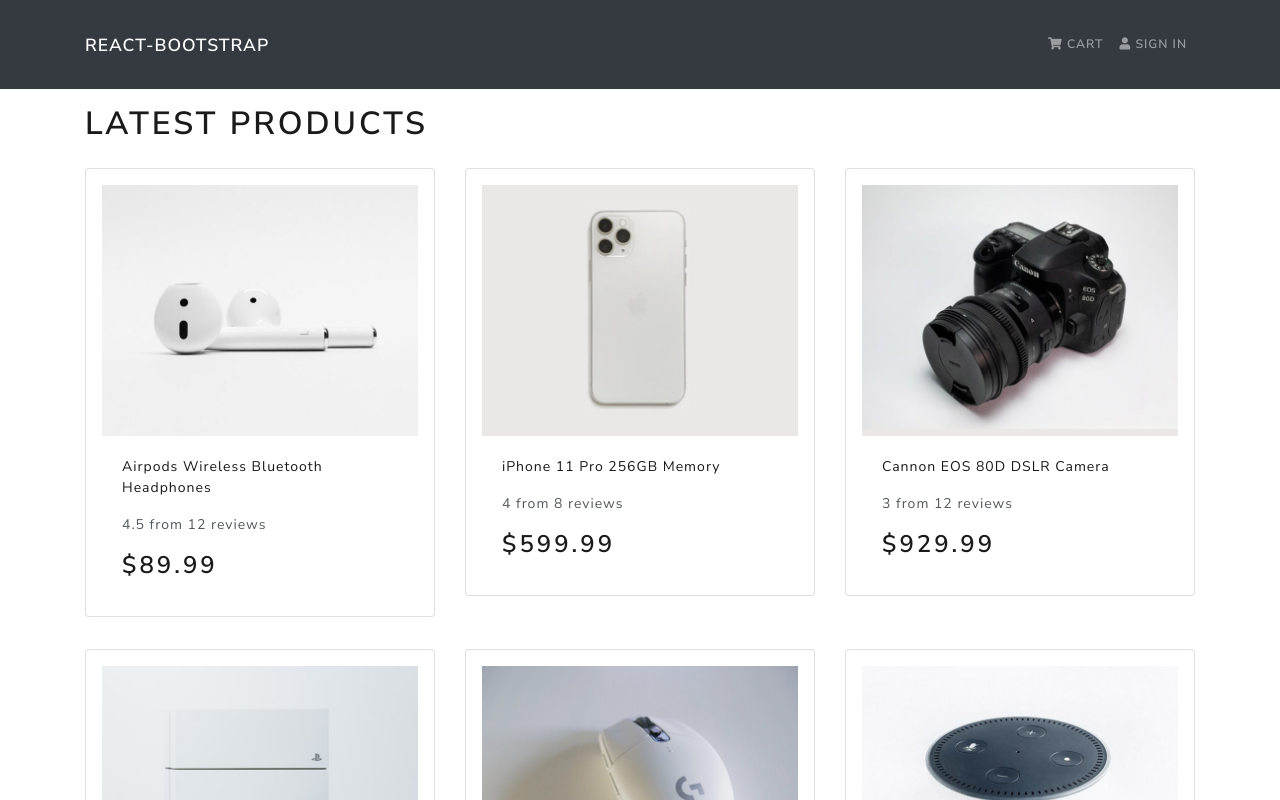
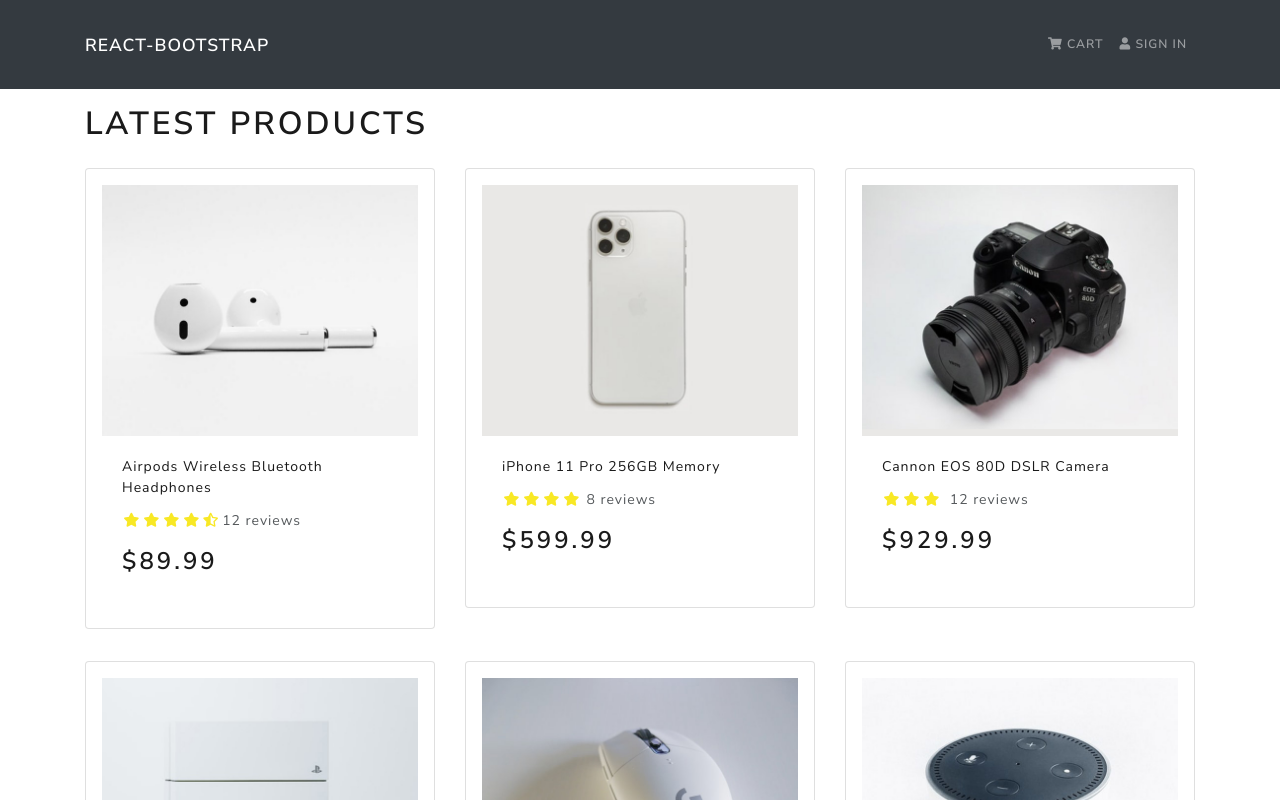
Before and after one commit to MiguelARam27/e-Commerce, a React (Create React App) app in the folder frontend/: page / in a window 1280 px wide. Shown: the top 800 px of the page. Built offline with nearby package versions, Linux system fonts and the light colour scheme.

Commit message:
Ratings added

```diff
--- a/frontend/src/components/Product.js
+++ b/frontend/src/components/Product.js
@@ -1,5 +1,7 @@
 import React from 'react';
 import { Card } from 'react-bootstrap';
+import Rating from './Rating';
+import PropTypes from 'prop-types';
 
 const Product = ({ product }) => {
   return (
@@ -14,9 +16,10 @@
           </Card.Title>
         </a>
         <Card.Text as='div'>
-          <div className='my-3'>
-            {product.rating} from {product.numReviews} reviews
-          </div>
+          <Rating
+            value={product.rating}
+            text={`${product.numReviews} reviews`}
+          ></Rating>
         </Card.Text>
         <Card.Text as='h3'>${product.price}</Card.Text>
       </Card.Body>
@@ -24,4 +27,13 @@
   );
 };
 
+Rating.defaultProps = {
+  color: '#f8e825',
+};
+
+Rating.propTypes = {
+  value: PropTypes.number.isRequired,
+  text: PropTypes.string.isRequired,
+  colo: PropTypes.string.isRequired,
+};
 export default Product;
--- /dev/null
+++ b/frontend/src/components/Rating.js
@@ -0,0 +1,71 @@
+import React from 'react';
+
+const Rating = ({ value, text, color }) => {
+  return (
+    <div className='rating'>
+      <span>
+        <i
+          style={{ color: color }}
+          className={
+            value >= 1
+              ? 'fas fa-star'
+              : value >= 0.5
+              ? 'fas fa-star-half-alt'
+              : 'far fa=star'
+          }
+        ></i>
+      </span>
+      <span>
+        <i
+          style={{ color: color }}
+          className={
+            value >= 2
+              ? 'fas fa-star'
+              : value >= 1.5
+              ? 'fas fa-star-half-alt'
+              : 'far fa=star'
+          }
+        ></i>
+      </span>
+      <span>
+        <i
+          style={{ color: color }}
+          className={
+            value >= 3
+              ? 'fas fa-star'
+              : value >= 2.5
+              ? 'fas fa-star-half-alt'
+              : 'far fa=star'
+          }
+        ></i>
+      </span>
+      <span>
+        <i
+          style={{ color: color }}
+          className={
+            value >= 4
+              ? 'fas fa-star'
+              : value >= 3.5
+              ? 'fas fa-star-half-alt'
+              : 'far fa=star'
+          }
+        ></i>
+      </span>
+      <span>
+        <i
+          style={{ color: color }}
+          className={
+            value >= 5
+              ? 'fas fa-star'
+              : value >= 4.5
+              ? 'fas fa-star-half-alt'
+              : 'far fa=star'
+          }
+        ></i>
+      </span>
+      <span>{text && text}</span>
+    </div>
+  );
+};
+
+export default Rating;
--- a/frontend/src/index.css
+++ b/frontend/src/index.css
@@ -1,3 +1,11 @@
 main {
   min-height: 80vh;
 }
+
+.rating span {
+  margin: 0 0.1rem;
+}
+
+h3 {
+  padding: 1rem 0;
+}
--- a/frontend/src/screens/HomeScreen.js
+++ b/frontend/src/screens/HomeScreen.js
@@ -9,7 +9,7 @@
       <h1>Latest Products</h1>
       <Row>
         {products.map((product) => (
-          <Col sm={12} md={6} lg={4}>
+          <Col sm={12} md={6} lg={4} key={product._id}>
             <Product product={product} />
           </Col>
         ))}
```
